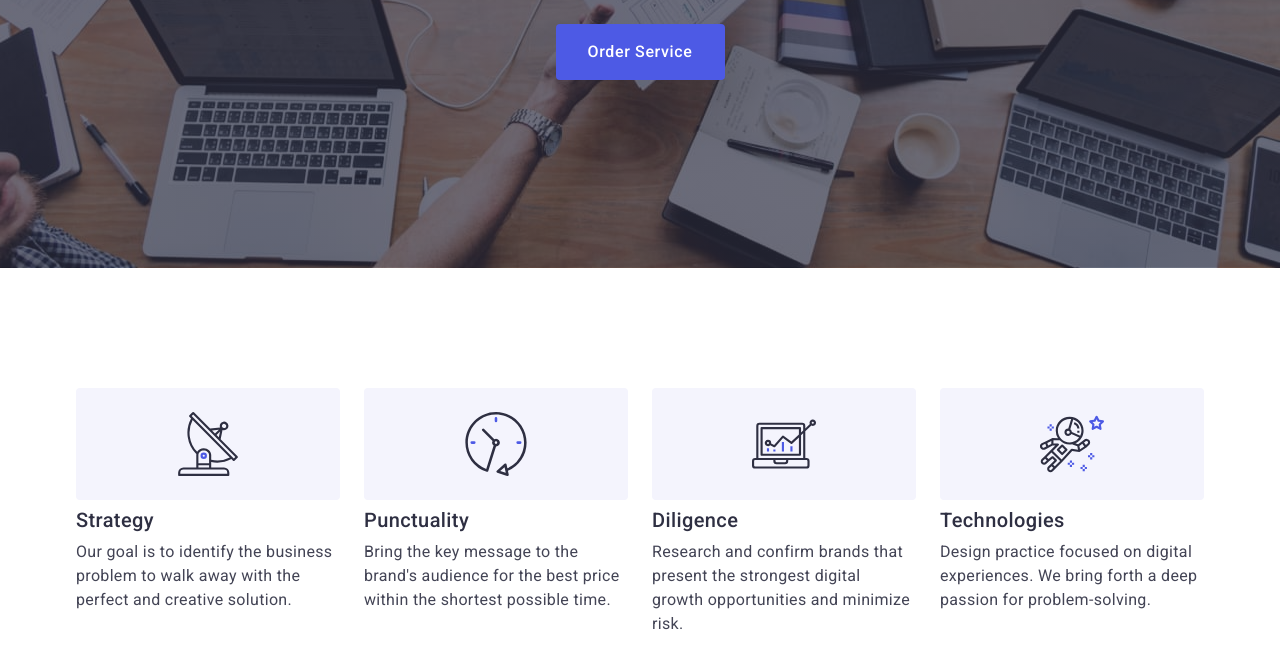
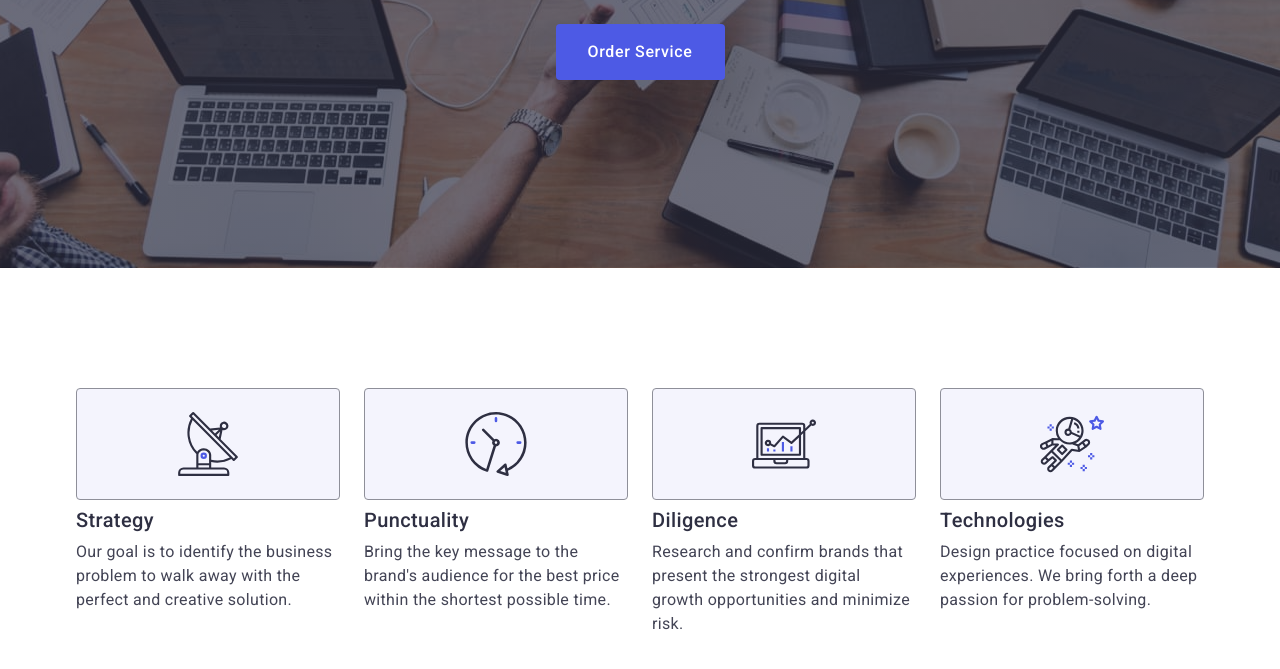
Before and after one commit to Leovita777/goit-markup-hw-04, a plain HTML site: page index.html in a window 1280 px wide. Shown: the part 405-1074 px from the top of the page. Drawn offline with nearby package versions, Linux system fonts and the light colour scheme; a web font is replaced by a local one.

Commit message:
finish_last

```diff
--- a/css/styles.css
+++ b/css/styles.css
@@ -235,8 +235,8 @@ header {
 }
 
 .desc-icons-wrap {
-  width: 264px;
   height: 112px;
+  border: solid 1px #8E8F99;
   border-radius: 4px;
   display: flex;
   align-items: center;
```
